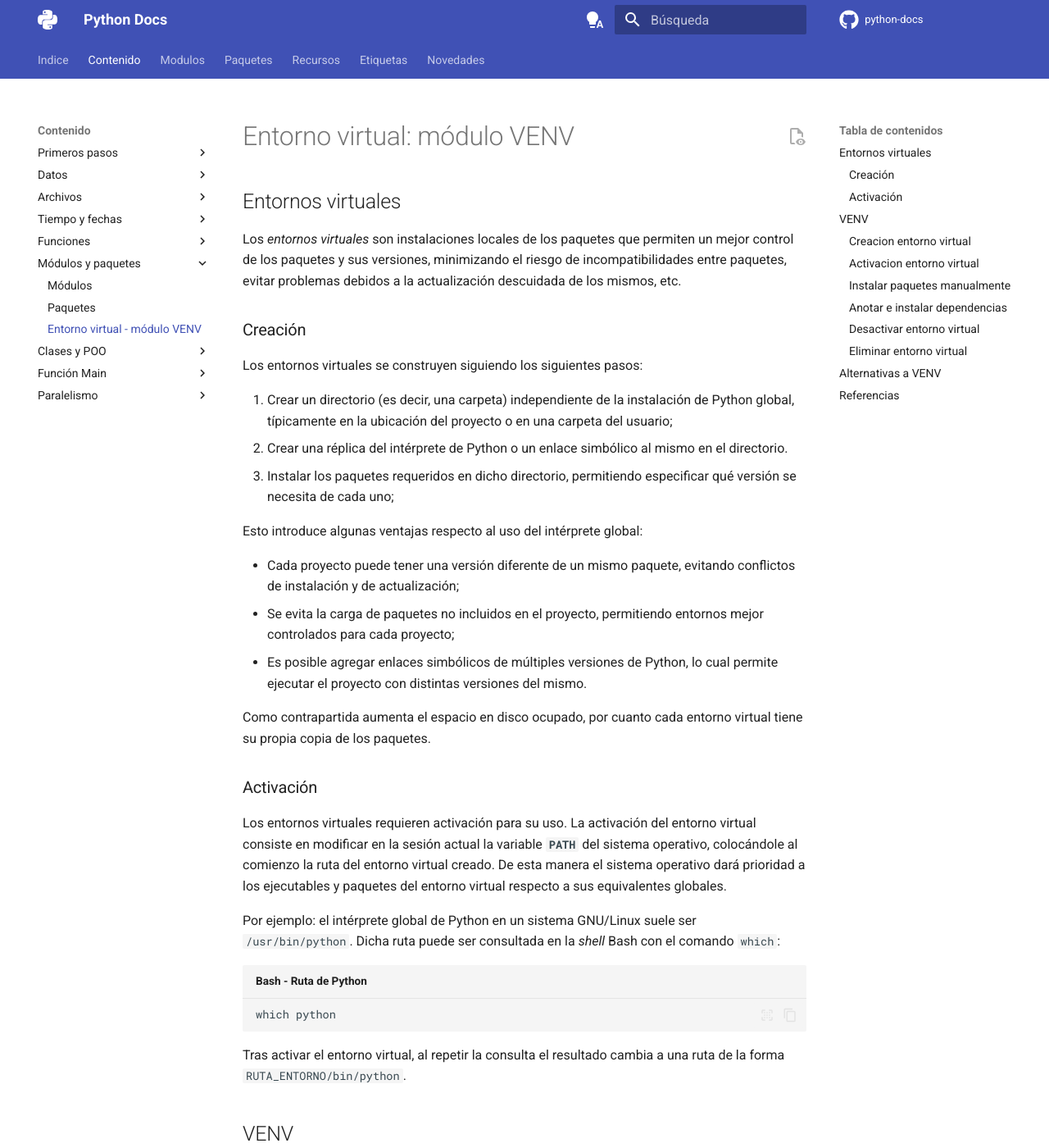
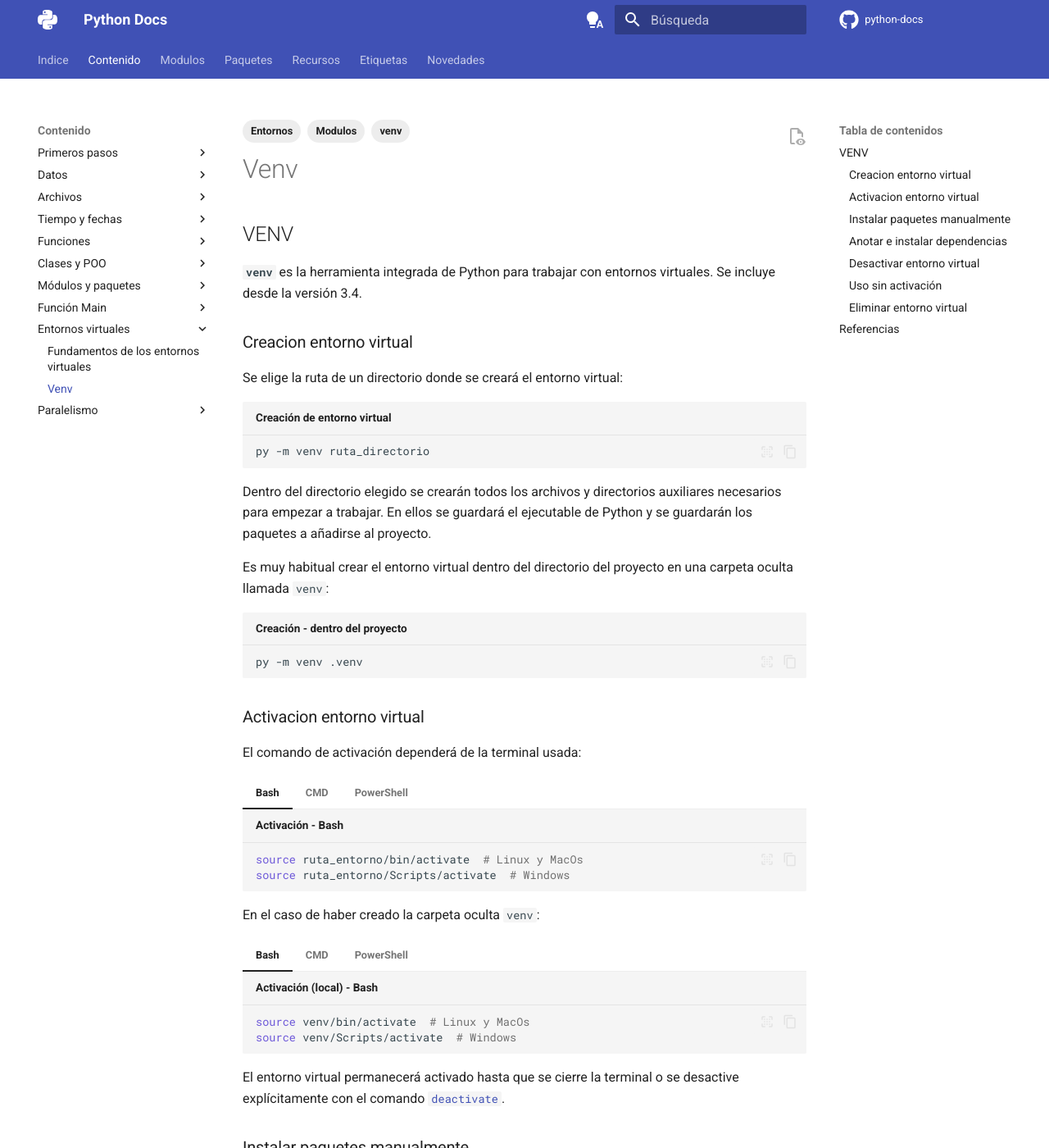
Before and after one commit to alejrot/python-docs, an MkDocs documentation site: the page built from docs/entornos/venv.md, in a window 1280 px wide and 1400 px high. Shown: the whole window at 82% size. Built offline with MkDocs 1.6.1 and Material for MkDocs 9.7.7, drawn with Linux system fonts in a browser that asks for light colours; plug-ins that fetch from the network failed and are left out; comment, search, counter and statistics services are not loaded; some of the changed text lies outside the part shown.

Commit message:
Seccion 'Entornos virtuales' creada

````diff
--- a/docs/contenido/8-entorno_virtual.md
+++ b/docs/entornos/venv.md
@@ -1,75 +1,17 @@
+---
+tags:
+  - venv
+  - Modulos
+  - Entornos
+---
 
 
-# Entorno virtual: módulo VENV
 
-
-## Entornos virtuales
-
-Los *entornos virtuales* son instalaciones locales de los paquetes que permiten un mejor control de los paquetes y sus versiones, minimizando el riesgo de incompatibilidades entre paquetes, evitar problemas debidos a la actualización descuidada de los mismos, etc.
-
-### Creación
-
-Los entornos virtuales se construyen siguiendo los siguientes pasos:
-
-1. Crear un directorio (es decir, una carpeta) independiente de la instalación de Python global,
-típicamente en la ubicación del proyecto
-o en una carpeta del usuario;
-2. Crear una réplica del intérprete de Python o un enlace simbólico al mismo en el directorio.
-3. Instalar los paquetes requeridos en dicho directorio,
-permitiendo especificar qué versión se necesita de cada uno;
-<!--
-4. Crear una copia alterada de la variable **`PYTHONPATH`**, donde la primera ruta incluida será la del nuevo intérprete y sus dependencias.
-5. Ejecutar el intérprete de Python local.
-
- -->
-<!--
-creando una version alterada de la variable **PYTHONPATH** del intérprete en la que agragan al comienzo la ruta local con los paquetes del entorno.
- -->
-
-<!--
-De esta manera el intèrprete de Python buscará sus dependencias primero en la ruta del entorno virtual y sólo si no encuentra los paquetes allí los busca en la instalacion global.
-
- -->
-
-
-Esto introduce algunas ventajas respecto al uso del intérprete global:
-
-- Cada proyecto puede tener una versión diferente de un mismo paquete,
-evitando conflictos de instalación y de actualización;
-- Se evita la carga de paquetes no incluidos en el proyecto,
-permitiendo entornos mejor controlados para cada proyecto;
-- Es posible agregar enlaces simbólicos de múltiples versiones de Python,
-lo cual permite ejecutar el proyecto con distintas versiones del mismo.
-
-
-Como contrapartida aumenta el espacio en disco ocupado,
-por cuanto cada entorno virtual tiene su propia copia de los paquetes.
-
-
-### Activación
-
-Los entornos virtuales requieren activación para su uso.
-La activación del entorno virtual consiste en modificar
-en la sesión actual
-la variable **`PATH`** del sistema operativo,
-colocándole al comienzo
-la ruta del entorno virtual creado.
-De esta manera el sistema operativo dará prioridad a los ejecutables y paquetes del entorno virtual respecto a sus equivalentes globales.
-
-Por ejemplo: el intérprete global de Python en un sistema GNU/Linux
-suele ser `/usr/bin/python`.
-Dicha ruta puede ser consultada en la *shell* Bash con el comando `which`:
-
-```bash title="Bash - Ruta de Python"
-which python
-```
-Tras activar el entorno virtual,
-al repetir la consulta el resultado cambia a una ruta de la forma `RUTA_ENTORNO/bin/python`.
 
 
 ## VENV
 
-VENV es la herramienta integrada de Python para trabajar con entornos virtuales.
+**`venv`** es la herramienta integrada de Python para trabajar con entornos virtuales.
 Se incluye desde la versión 3.4.
 
 ### Creacion entorno virtual
@@ -180,7 +122,22 @@ deactivate
 ```
 De esta manera se retoma el uso de los paquetes globales de manera inmediata.
 
+### Uso sin activación
+
+
+El intérprete local de Python puede ser ejecutado directamente a partir de su ruta.
+Invocándolo directamente se ahorra el paso de activación de su entorno virtual.
+
+Uso en Bash:
+
+```bash title="Sin activación - interprete local"
+ruta_entorno/bin/python   # Linux y MacOs
+ruta_entorno/Scripts/python   # Windows
+```
+
+
 ### Eliminar entorno virtual
+
 El entorno virtual se elimina borrando los directorios auxiliares del entorno:
 
 ```bash title="Eliminar entorno"
@@ -189,18 +146,12 @@ rm -r ruta_directorio  # eliminacion recursiva
 ```
 
 !!! warning "Eliminar entorno"
-      Prestar atención a que el código esté afuera del directorio del entorno virtual antes de eliminarlo.
 
-
-
-
-## Alternativas a VENV
-
-Existen alternativas para crear entornos virtuales. Algunas de ellas son:
-
-- **VirtualEnv**
-- **PIPENV**
-- **Poetry**
+    Prestar atención a no incluir código del proyecto
+    adentro del directorio del entorno virtual.
+    De otro modo,
+    al eliminar el entorno virtual,
+    también se eliminaría parte del código de programa.
 
 
 
--- a/mkdocs.yml
+++ b/mkdocs.yml
@@ -245,16 +245,6 @@ nav:
       - funciones/orden_superior.md
       - funciones/decoradores.md
 
-      # - funciones/main.md
-
-    - Módulos y paquetes:
-      - Módulos: contenido/modulos.md
-      - Paquetes: contenido/paquetes.md
-      - Entorno virtual - módulo VENV: contenido/8-entorno_virtual.md
-
-
-
-
     - Clases y POO:
       - clases/index.md
       - clases/clases.md
@@ -271,6 +261,10 @@ nav:
         - clases/solid/isp.md
         - clases/solid/dip.md
 
+    - Módulos y paquetes:
+      - Módulos: contenido/modulos.md
+      - Paquetes: contenido/paquetes.md
+
     - Función Main:
       - main/index.md
       - main/sintaxis.md
@@ -278,6 +272,10 @@ nav:
       - main/retorno.md
       - main/encapsular.md
 
+    - Entornos virtuales:
+      - entornos/index.md
+      - entornos/fundamentos.md
+      - entornos/venv.md
 
     - Paralelismo:
       - paralelismo/procesos.md
````
Also changed, not shown: docs/blog/posts/v2.md (+2 -0 lines), docs/entornos/fundamentos.md (added, +69 -0 lines), docs/entornos/index.md (added, +11 -0 lines).
